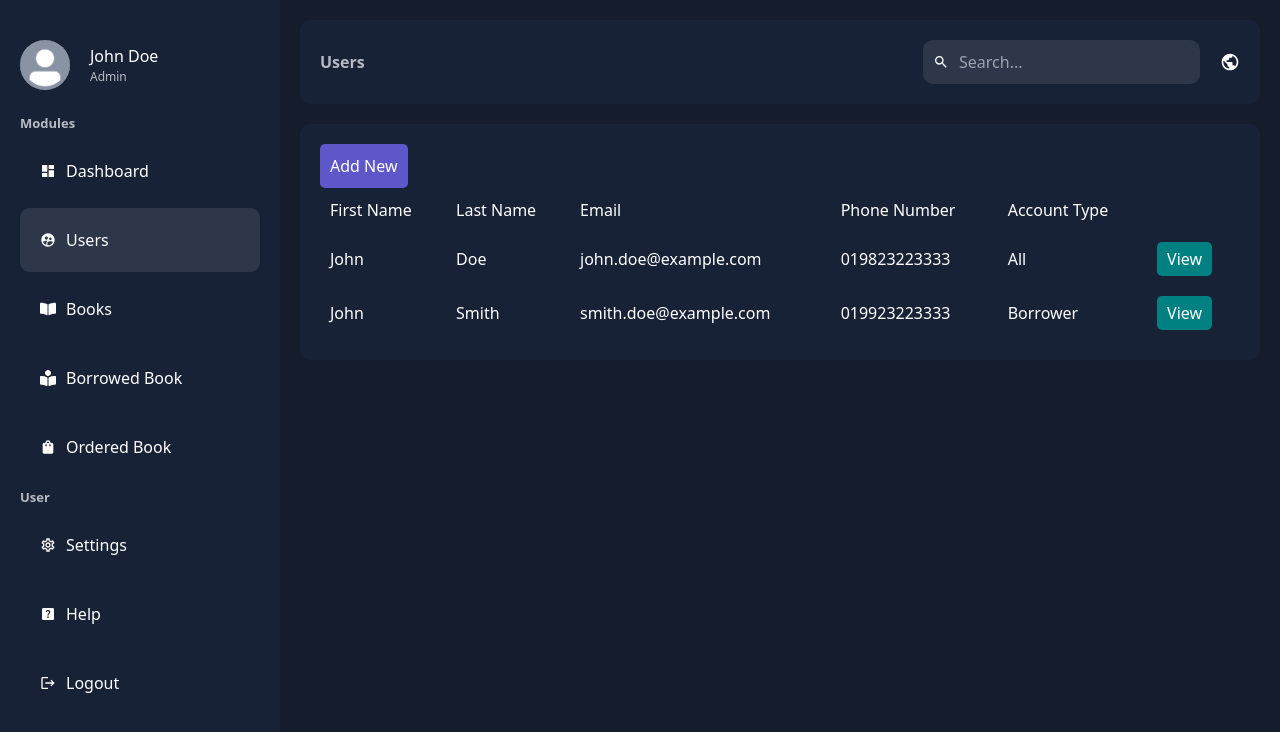
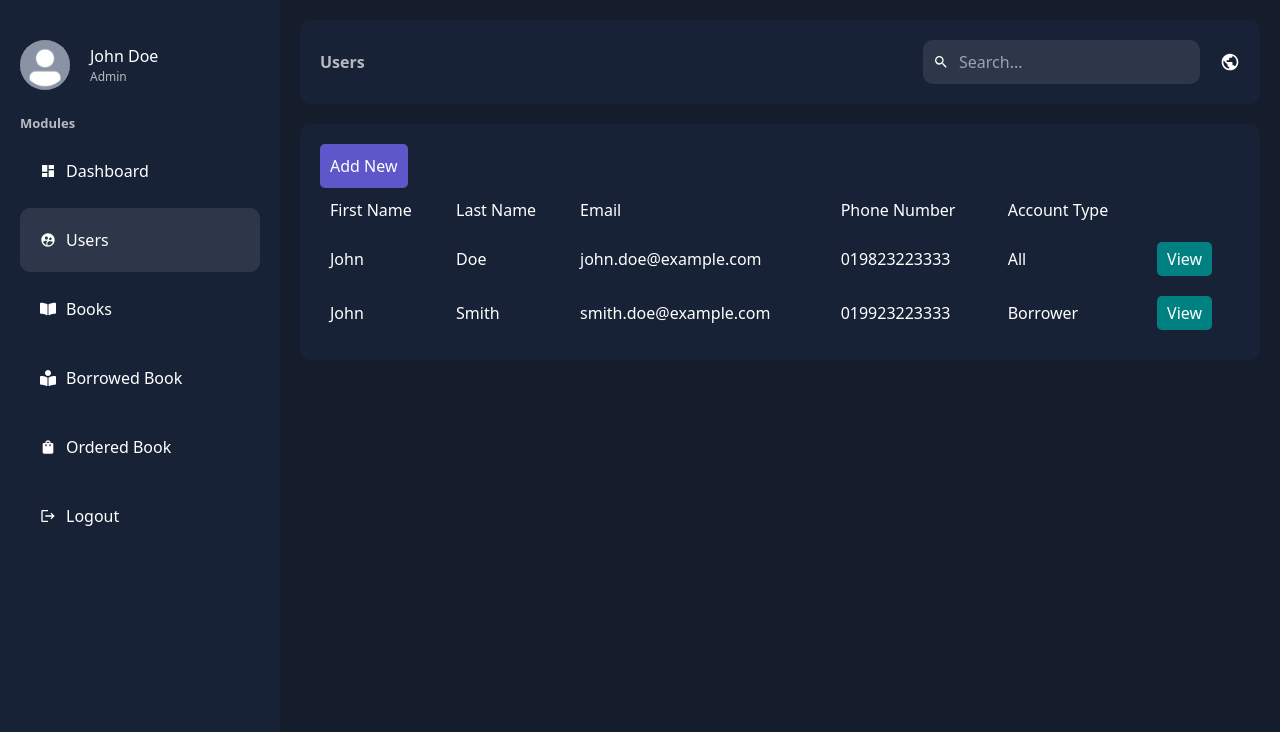
Before and after one commit to quayes007/book_rental_app, a Next.js app: page /dashboard/users in a window 1280 px wide. Shown: the top 732 px of the page. Built offline with nearby package versions, Linux system fonts and the light colour scheme.

Commit message:
update idebar

```diff
--- a/app/layout.tsx
+++ b/app/layout.tsx
@@ -14,7 +14,7 @@ const geistMono = localFont({
 });
 
 export const metadata: Metadata = {
-  title: "Create Next App",
+  title: "Readers Circle",
   description: "Generated by create next app",
 };
 
--- a/app/ui/dashboard/sidebar/sidebar.jsx
+++ b/app/ui/dashboard/sidebar/sidebar.jsx
@@ -44,21 +44,21 @@ const menuItems = [
           },
       ],
     },
-    {
-      title: "User",
-      list: [
-        {
-          title: "Settings",
-          path: "/dashboard/settings",
-          icon: <MdOutlineSettings />,
-        },
-        {
-          title: "Help",
-          path: "/dashboard/help",
-          icon: <MdHelpCenter />,
-        },
-      ],
-    },
+    // {
+    //   title: "User",
+    //   list: [
+    //     {
+    //       title: "Settings",
+    //       path: "/dashboard/settings",
+    //       icon: <MdOutlineSettings />,
+    //     },
+    //     {
+    //       title: "Help",
+    //       path: "/dashboard/help",
+    //       icon: <MdHelpCenter />,
+    //     },
+    //   ],
+    // },
   ];
 
 const Sidebar = () => {
```
